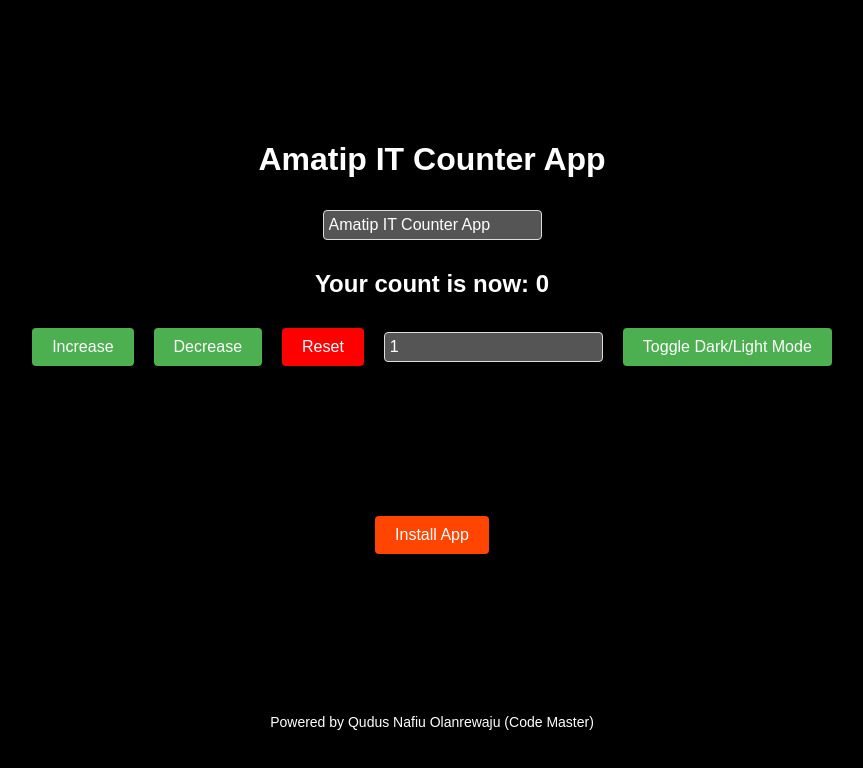
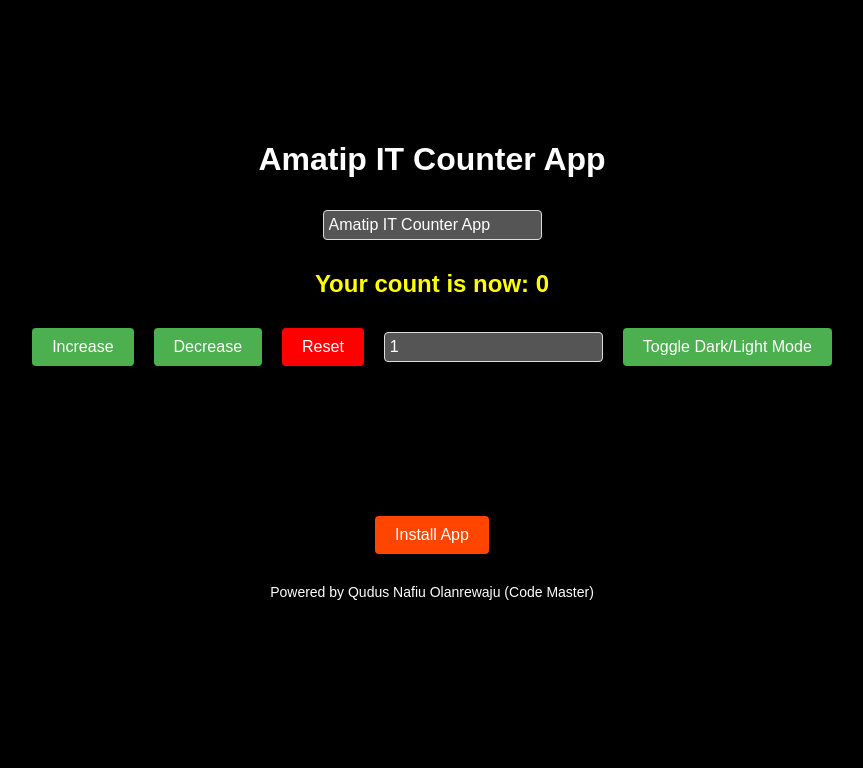
Before and after one commit to Gwatavri1/counterApp, a React (Create React App) app: page / in a window 1280 px wide. Shown: the top 768 px of the page, without its empty margins (208-1071 px from the left). Built offline with nearby package versions, Linux system fonts and the light colour scheme.

Commit message:
css update2

```diff
--- a/src/App.css
+++ b/src/App.css
@@ -62,7 +62,7 @@ ul {
 }
 
 p{
-    margin-top: 150px;
+    margin-top: 20px;
     font-size: 14px;
 }
 
@@ -76,3 +76,6 @@ p{
     color: white;
 
 }
+h2{
+    color: yellow;
+}
```
